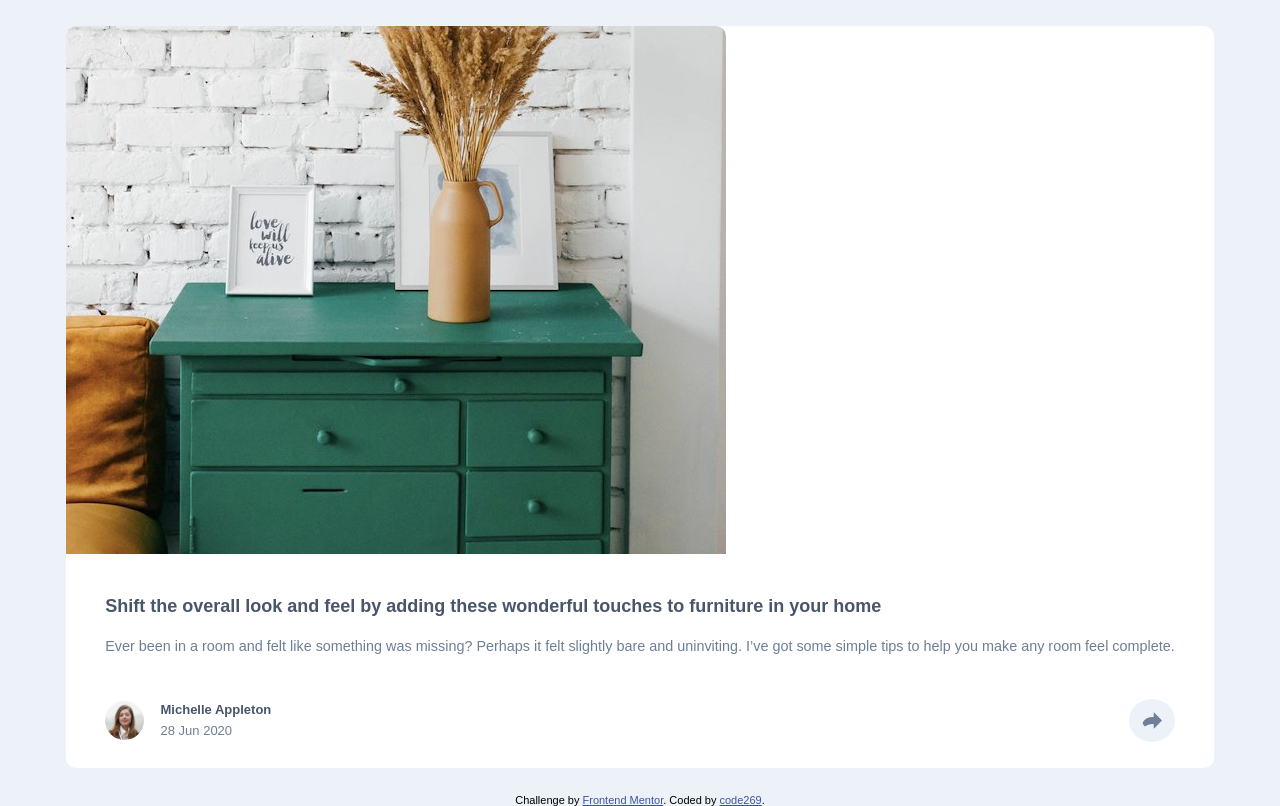
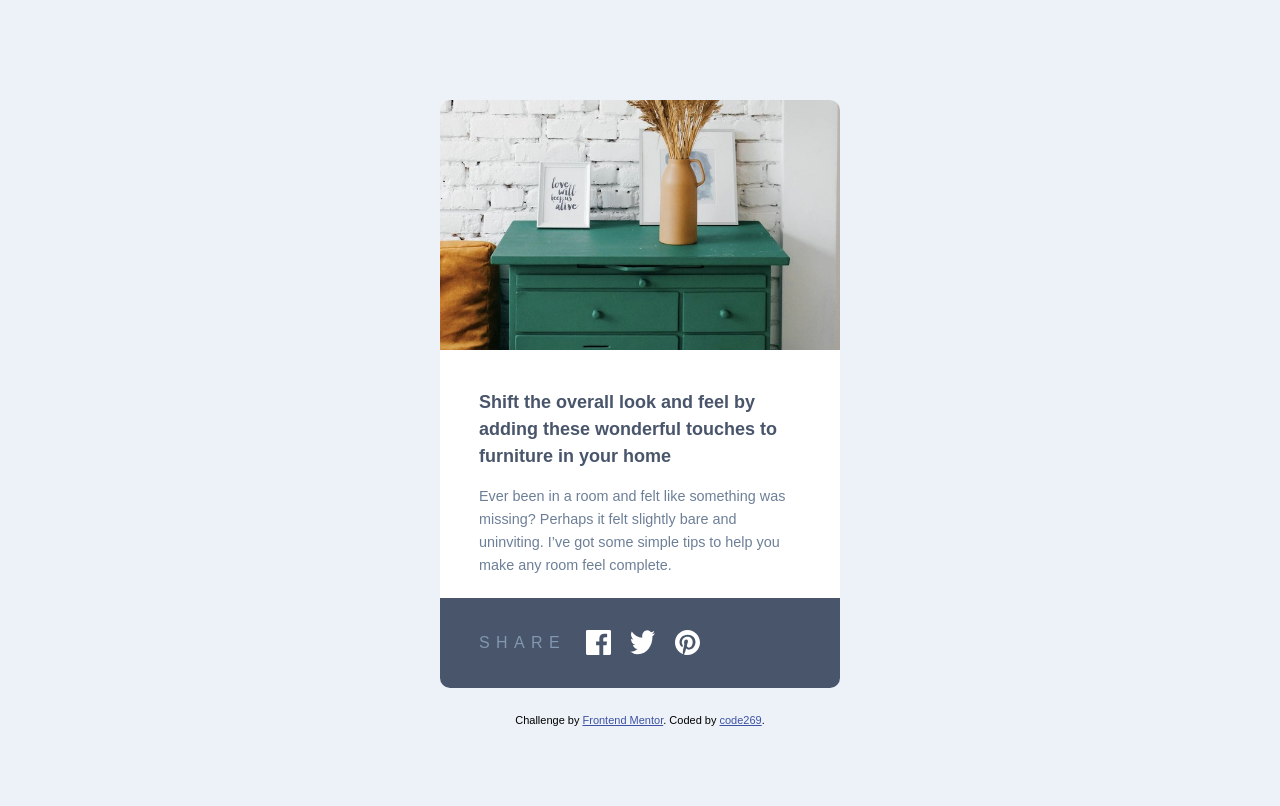
Before and after one commit to code269/fem-article-pv-component, a plain HTML site: page index.html in a window 1280 px wide. Drawn offline with Linux system fonts and the light colour scheme.

Commit message:
Completed a semi-working popup bar, still needs adjusting

```diff
--- a/index.html
+++ b/index.html
@@ -48,7 +48,19 @@
             <p class="profile__name">Michelle Appleton</p>
             <p class="profile__date">28 Jun 2020</p>
           </div>
-          <img class="profile__share-button" src="./images/icon-share.svg"></img>
+          <img class="profile__share-button" src="./images/icon-share.svg" />
+          <div class="popup">
+            <span class="popup__span">Share</span>
+            <a class="popup__button" href="#"
+              ><img src="./images/icon-facebook.svg" alt="Facebook share"
+            /></a>
+            <a class="popup__button" href="#"
+              ><img src="./images/icon-twitter.svg" alt="Twitter share"
+            /></a>
+            <a class="popup__button" href="#"
+              ><img src="./images/icon-pinterest.svg" alt="Pinterest share"
+            /></a>
+          </div>
         </div>
       </div>
     </main>
--- a/styles.css
+++ b/styles.css
@@ -52,17 +52,23 @@ body {
 
 .article-card {
   margin: 2em;
+  max-width: 400px;
   border-radius: 10px;
   background-color: var(--white);
 }
 
 .article-card__img {
+  inline-size: 100%;
+  height: 250px;
   border-radius: 10px 10px 0 0;
+  object-fit: cover;
 }
 
 .article-card__content {
   padding: 3em;
   padding-bottom: 0;
+
+  position: relative;
 }
 
 .article-card__content > h1 {
@@ -73,36 +79,34 @@ body {
 }
 
 .article-card__content > p {
-  margin: 1em 0;
+  margin-top: 1em;
   font-size: 0.9rem;
   color: var(--desat-dark-blue);
-  line-height: 1.7;
+  line-height: 1.6;
 }
 
 .profile {
   display: flex;
   align-items: center;
   gap: 1.25em;
+  padding: 2.5em 0;
 
-  padding: 2em 0;
+  /* position: relative; */
 }
 
 .profile__icon {
-  max-width: 3em;
+  max-width: 3.5em;
   border-radius: 50%;
 }
 
-.profile__container {
-  line-height: 1.6;
-}
-
 .profile__name {
+  margin-bottom: 0.5em;
   font-weight: var(--fw-700);
   color: var(--dark-grey-blue);
 }
 
 .profile__date {
-  color: var(--desat-dark-blue);
+  color: var(--grey-blue);
 }
 
 .profile__share-button {
@@ -118,6 +122,42 @@ body {
   opacity: 0.8;
 }
 
+.popup {
+  display: flex;
+  align-items: center;
+  gap: 1em;
+
+  padding: 2.5em 3em;
+  width: 100%;
+  height: auto;
+
+  background-color: var(--dark-grey-blue);
+  border-radius: 0 0 10px 10px;
+
+  position: absolute;
+  inset-inline: 0;
+  bottom: 0;
+  z-index: 100;
+}
+
+.popup__span {
+  font-size: 1rem;
+  letter-spacing: 0.4em;
+  color: var(--grey-blue);
+  text-transform: uppercase;
+}
+
+.popup__button img {
+  height: 25px;
+  width: 25px;
+  margin-left: 0.5em;
+}
+
+.popup__button img:hover {
+  opacity: 0.8;
+}
+
+/* Footer */
 .attribution {
   font-size: 11px;
   text-align: center;
```
Also changed, not shown: to-do.txt.
